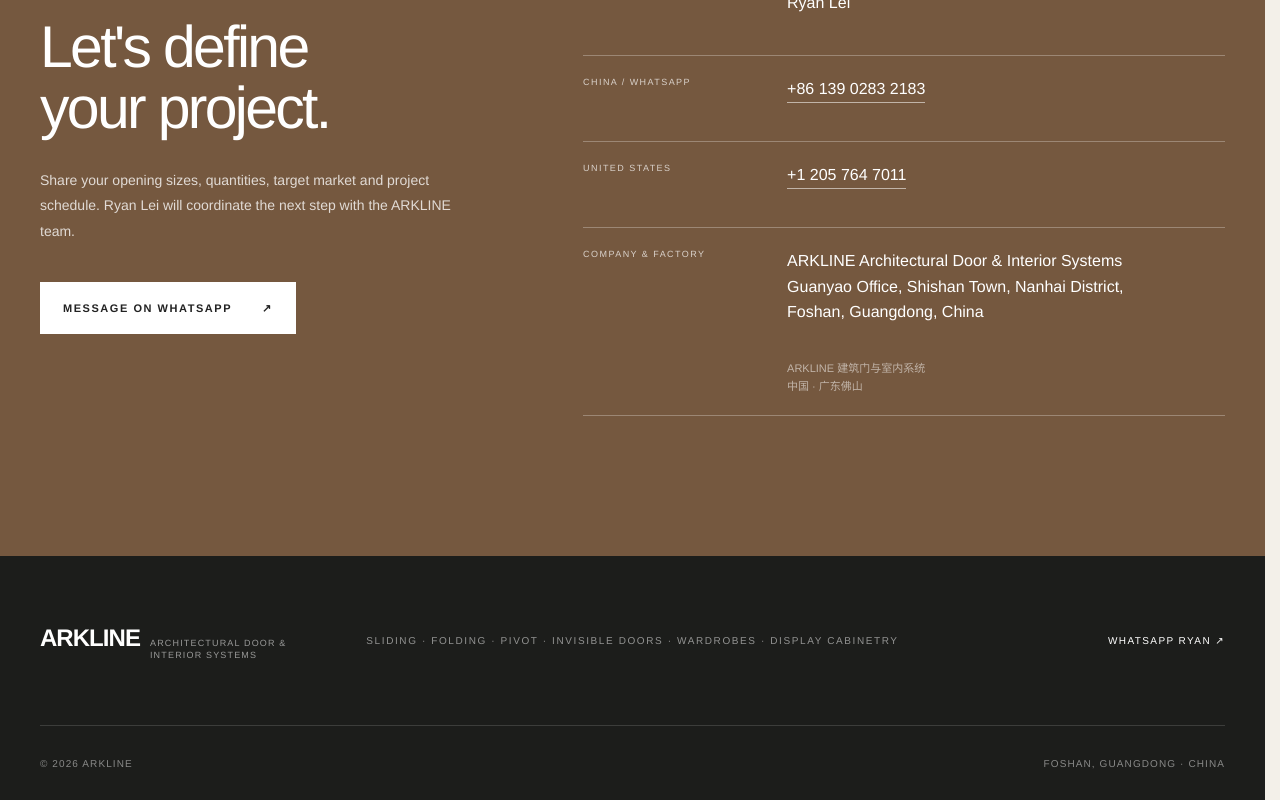
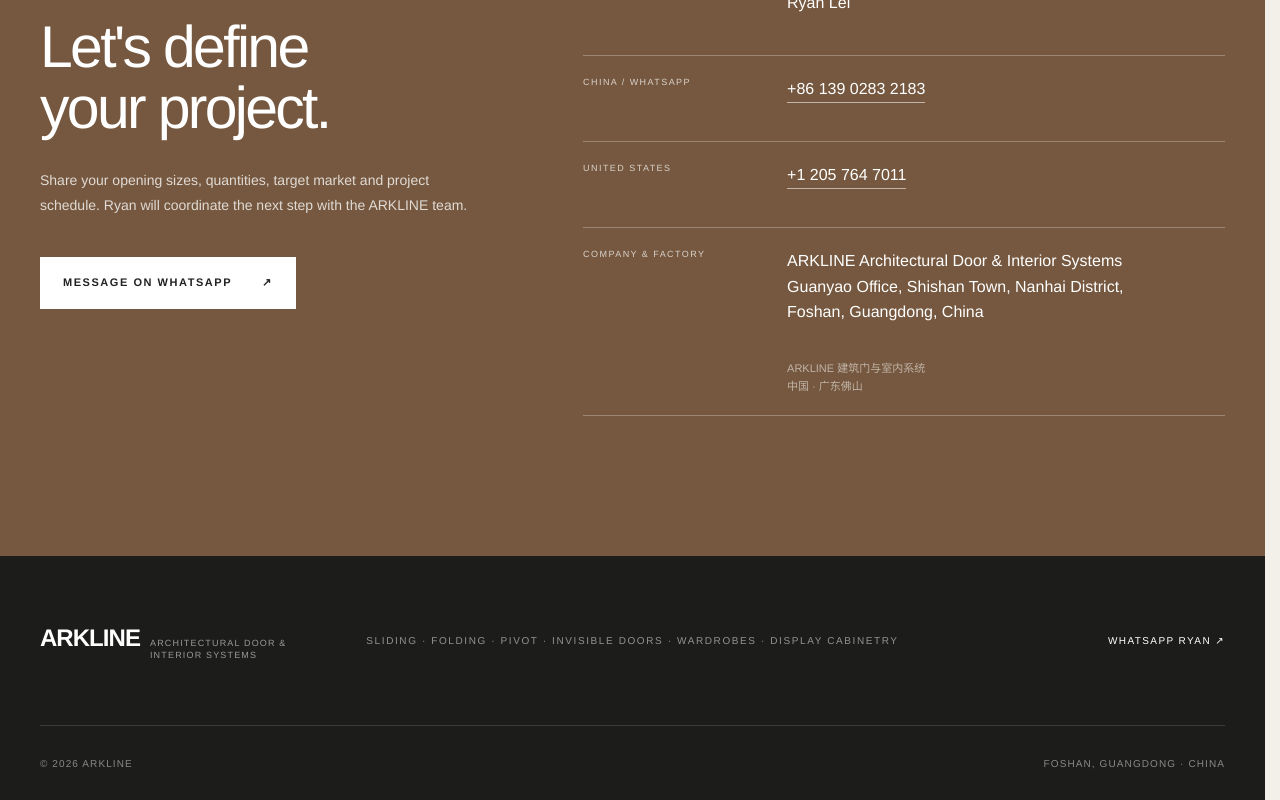
Before and after one commit to tian5085/arkline-website, a Next.js app: page / in a window 1280 px wide. Shown: the part 6839-7639 px from the top of the page. Built offline with nearby package versions, Linux system fonts and the light colour scheme.

Commit message:
Update components.tsx

```diff
--- a/app/components.tsx
+++ b/app/components.tsx
@@ -73,7 +73,7 @@
         <div>
           <p className="eyebrow eyebrow--light">{zh ? "项目咨询" : "International enquiries"}</p>
           <h2>{zh ? <>一起定义<br />您的项目。</> : <>Let&apos;s define<br />your project.</>}</h2>
-          <p>{zh ? "请告诉我们洞口尺寸、数量、目标市场和项目计划，Ryan Lei 将与 ARKLINE 团队为您协调下一步。" : "Share your opening sizes, quantities, target market and project schedule. Ryan Lei will coordinate the next step with the ARKLINE team."}</p>
+          <p>{zh ? "请告诉我们洞口尺寸、数量、目标市场和项目计划，Ryan 将与 ARKLINE 团队为您协调下一步。" : "Share your opening sizes, quantities, target market and project schedule. Ryan will coordinate the next step with the ARKLINE team."}</p>
           <a className="button button--light" href={`https://wa.me/8613902832183?text=${message}`} target="_blank" rel="noreferrer">{zh ? "WhatsApp 咨询" : "Message on WhatsApp"} <Arrow /></a>
         </div>
         <div className="contact-details">
```
